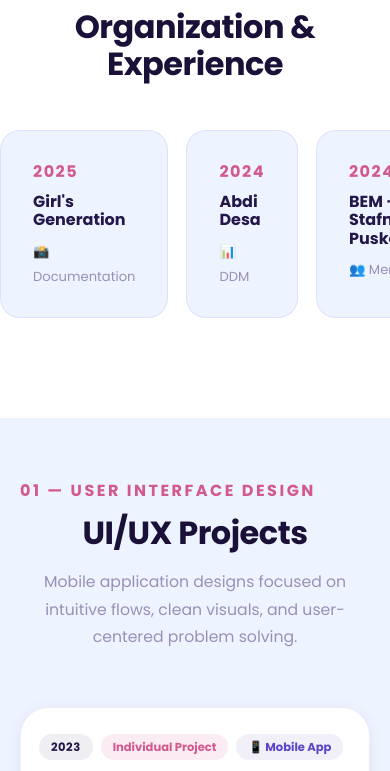
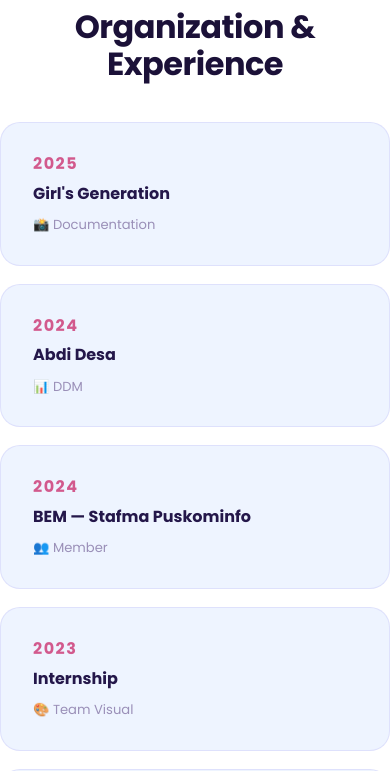
Before and after one commit to vinaasaurs/vincraft, a plain HTML site: page index.html in a window 390 px wide. Shown: the part 2843-3614 px from the top of the page. Drawn offline with Linux system fonts and the light colour scheme.

Commit message:
Update portfolio

```diff
--- a/style.css
+++ b/style.css
@@ -1851,15 +1851,23 @@
     font-size: 1.9rem;
   }
 
+  .experience-slider {
+    overflow: visible;
+  }
+
   .experience-track {
+    display: grid;
+    grid-template-columns: 1fr;
+    gap: 18px;
     width: 100%;
     animation: none;
-    gap: 18px;
+    padding: 0;
   }
 
   .exp-card {
     min-width: auto;
     width: 100%;
+    max-width: 100%;
   }
 
   .project-card,
```
